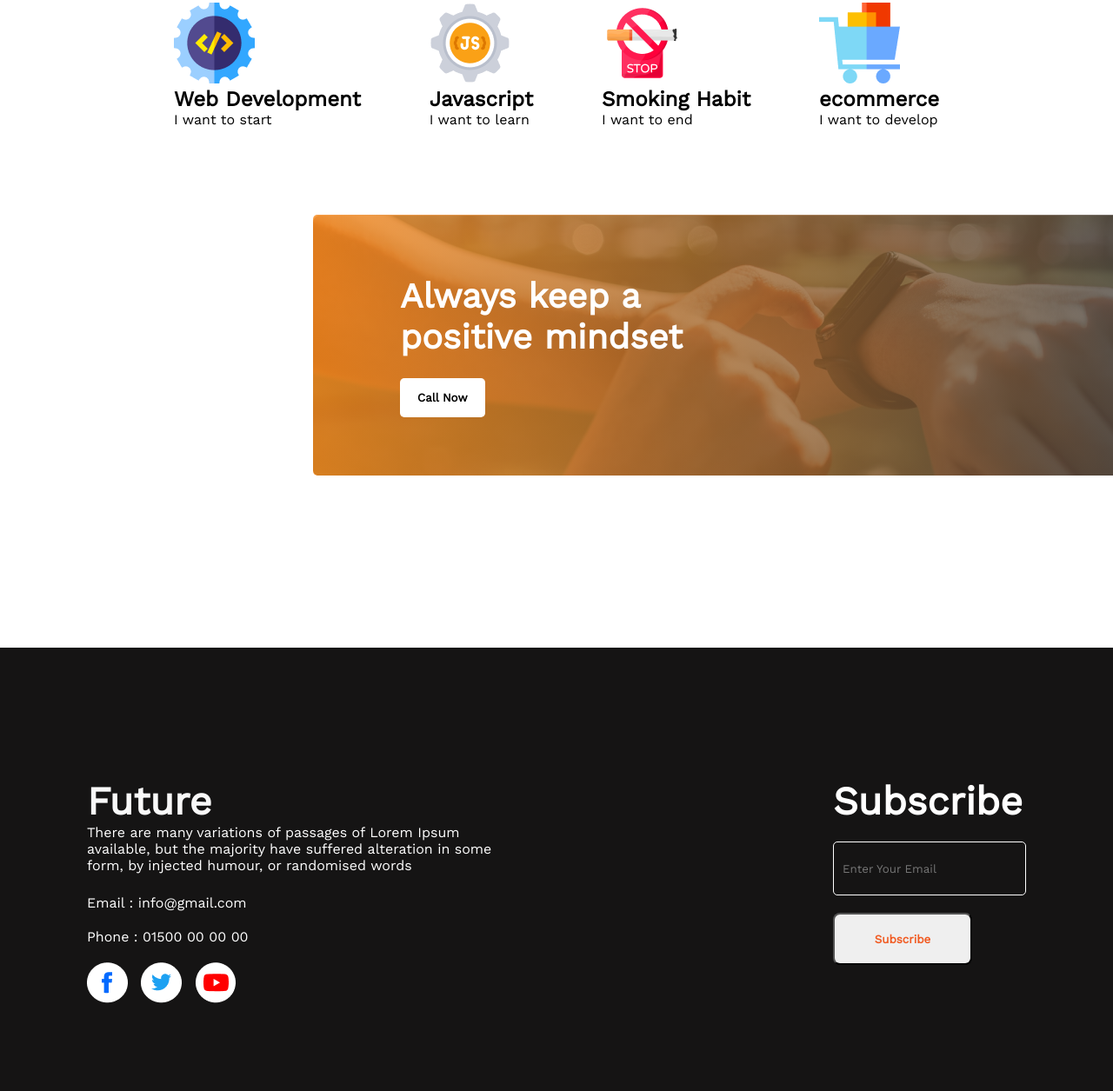
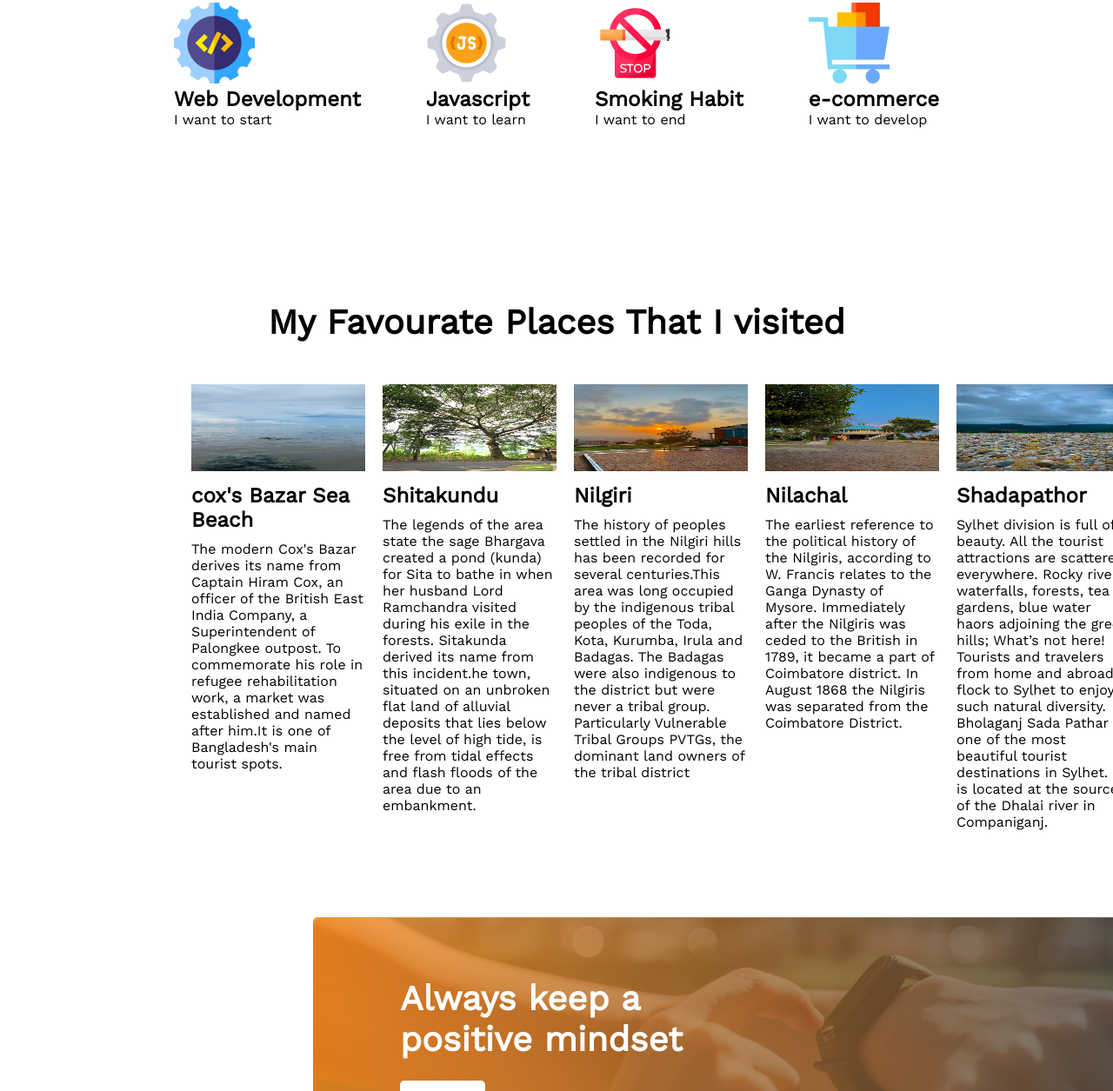
Before and after one commit to tahnumaafrin/planning-website, a plain HTML site: page index.html in a window 1280 px wide. Shown: the part 2341-3596 px from the top of the page at 87% size. Drawn offline with nearby package versions, Linux system fonts and the light colour scheme.

Commit message:
100% done

```diff
--- a/index.html
+++ b/index.html
@@ -66,11 +66,80 @@
           </div>
           <div class="icon-details">
             <img src="images/icons/ecom.png" alt="" />
-            <h1 class="icon-title">ecommerce</h1>
+            <h1 class="icon-title">e-commerce</h1>
             <p class="icon-paragraph">I want to develop</p>
           </div>
         </div>
       </section>
+
+      <section class="visited-places">
+        <h1 class="place-title">My Favourate Places That I visited</h1>
+        <div class="Favourate-places">
+          <div class="place-details">
+            <img class="images-1" src="cox's bazar.jpg" />
+            <h1 class="place-heading">cox's Bazar Sea Beach</h1>
+            <p class="paragraph-details">
+              The modern Cox's Bazar derives its name from Captain Hiram Cox, an
+              officer of the British East India Company, a Superintendent of
+              Palongkee outpost. To commemorate his role in refugee
+              rehabilitation work, a market was established and named after
+              him.It is one of Bangladesh's main tourist spots.
+            </p>
+          </div>
+
+          <div class="place-details">
+            <img class="images-1" src="shitakundu.jpg" />
+            <h1 class="place-heading">Shitakundu</h1>
+            <p class="paragraph-details">
+              The legends of the area state the sage Bhargava created a pond
+              (kunda) for Sita to bathe in when her husband Lord Ramchandra
+              visited during his exile in the forests. Sitakunda derived its
+              name from this incident.he town, situated on an unbroken flat land
+              of alluvial deposits that lies below the level of high tide, is
+              free from tidal effects and flash floods of the area due to an
+              embankment.
+            </p>
+          </div>
+          <div class="place-details">
+            <img class="images-1" src="nilgiri.jpg" />
+            <h1 class="place-heading">Nilgiri</h1>
+            <p class="paragraph-details">
+              The history of peoples settled in the Nilgiri hills has been
+              recorded for several centuries.This area was long occupied by the
+              indigenous tribal peoples of the Toda, Kota, Kurumba, Irula and
+              Badagas. The Badagas were also indigenous to the district but were
+              never a tribal group. Particularly Vulnerable Tribal Groups PVTGs,
+              the dominant land owners of the tribal district
+            </p>
+          </div>
+          <div class="place-details">
+            <img class="images-1" src="nilachal.jpg" />
+            <h1 class="place-heading">Nilachal</h1>
+            <p class="paragraph-details">
+              The earliest reference to the political history of the Nilgiris,
+              according to W. Francis relates to the Ganga Dynasty of Mysore.
+              Immediately after the Nilgiris was ceded to the British in 1789,
+              it became a part of Coimbatore district. In August 1868 the
+              Nilgiris was separated from the Coimbatore District.
+            </p>
+          </div>
+
+          <div class="place-details">
+            <img class="images-1"src="shadapathor.jpg" />
+            <h1 class="place-heading">Shadapathor</h1>
+            <p class="paragraph-details">
+              Sylhet division is full of beauty. All the tourist attractions are
+              scattered everywhere. Rocky rivers, waterfalls, forests, tea
+              gardens, blue water haors adjoining the green hills; What’s not
+              here! Tourists and travelers from home and abroad flock to Sylhet
+              to enjoy such natural diversity. Bholaganj Sada Pathar is one of
+              the most beautiful tourist destinations in Sylhet. It is located
+              at the source of the Dhalai river in Companiganj.
+            </p>
+          </div>
+        </div>
+      </section>
+
       <section class="second-image">
         <div class="image-style">
           <div class="another-text-style">
--- a/styles/style.css
+++ b/styles/style.css
@@ -199,3 +199,33 @@ color: #FFFFFF;
     padding: 15px 20px;
     font-weight: 700;
 }
+
+.visited-places {
+    padding: 100px 200px;
+}
+
+.place-title {
+    text-align: center;
+    font-weight: 700;
+    font-size: 40px;
+    margin-bottom: 48px;
+}
+
+.Favourate-places {
+    display: flex;
+  justify-content: space-between;
+}
+
+.images-1 {
+    height: 100px;
+    width: 200px;
+    margin-bottom: 10px;
+}
+
+.place-details {
+    margin-left: 20px;
+}
+
+.place-heading {
+    margin-bottom: 10px;
+}
```
Also changed, not shown: cox's bazar.jpg (added), images/cox's Bazar.jpg (added), nilachal.jpg (added), nilgiri.jpg (added), shadapathor.jpg (added), shitakundu.jpg (added).
